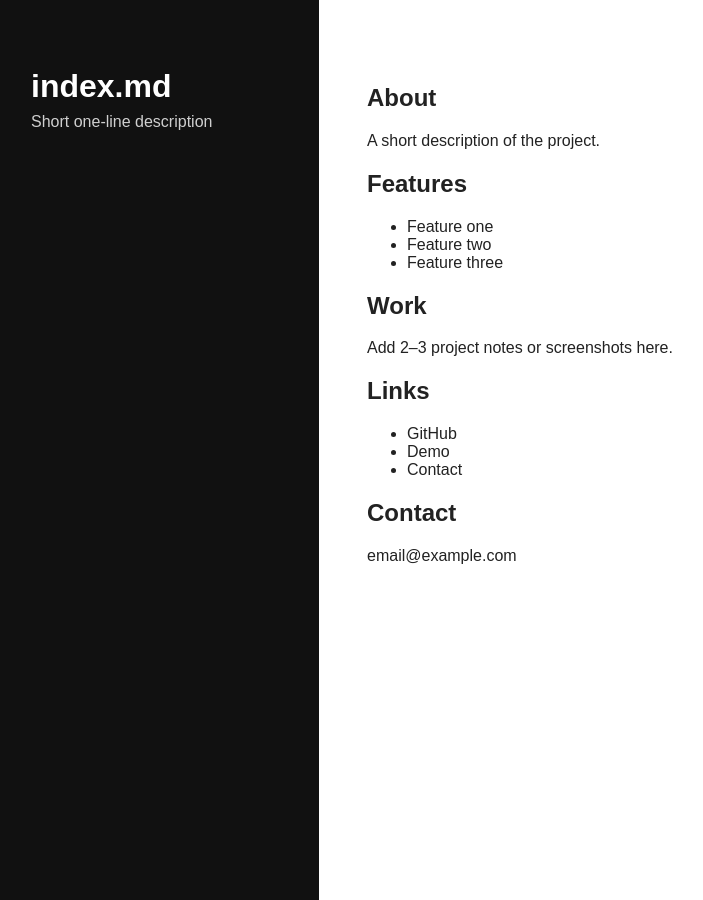
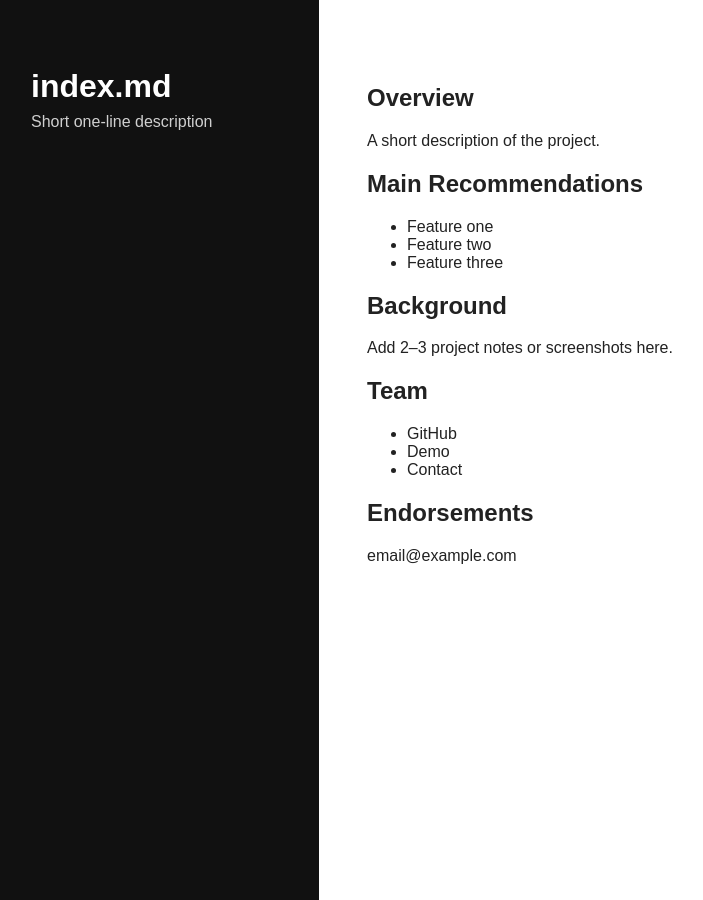
Before and after one commit to Network-Ethics/network-ethics.github.io, a Jekyll site: the page built from index.md, in a window 1280 px wide. Shown: the whole page, without its empty margins (1-704 px from the left). Built offline with Jekyll 4.4.1, drawn with Linux system fonts in a browser that asks for light colours.

Commit message:
temp headers

```diff
--- a/index.md
+++ b/index.md
@@ -6,26 +6,26 @@ tagline: Short one-line description
 sidebar_image: /assets/images/avatar.jpg
 ---
 
-## About
+## Overview
 
 A short description of the project.
 
-## Features
+## Main Recommendations
 
 - Feature one
 - Feature two
 - Feature three
 
-## Work
+## Background
 
 Add 2–3 project notes or screenshots here.
 
-## Links
+## Team
 
 - GitHub
 - Demo
 - Contact
 
-## Contact
+## Endorsements
 
 email@example.com
```
